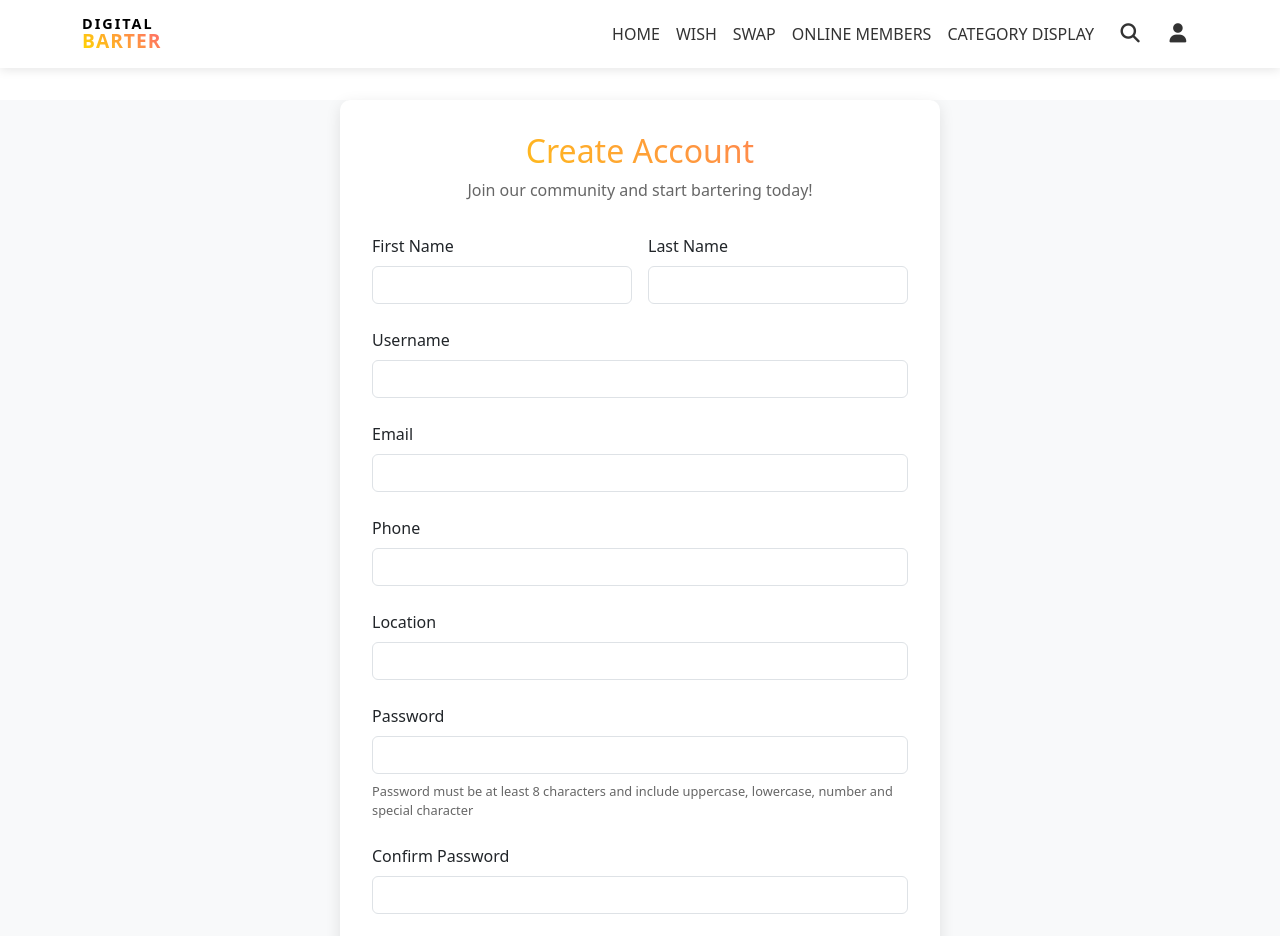
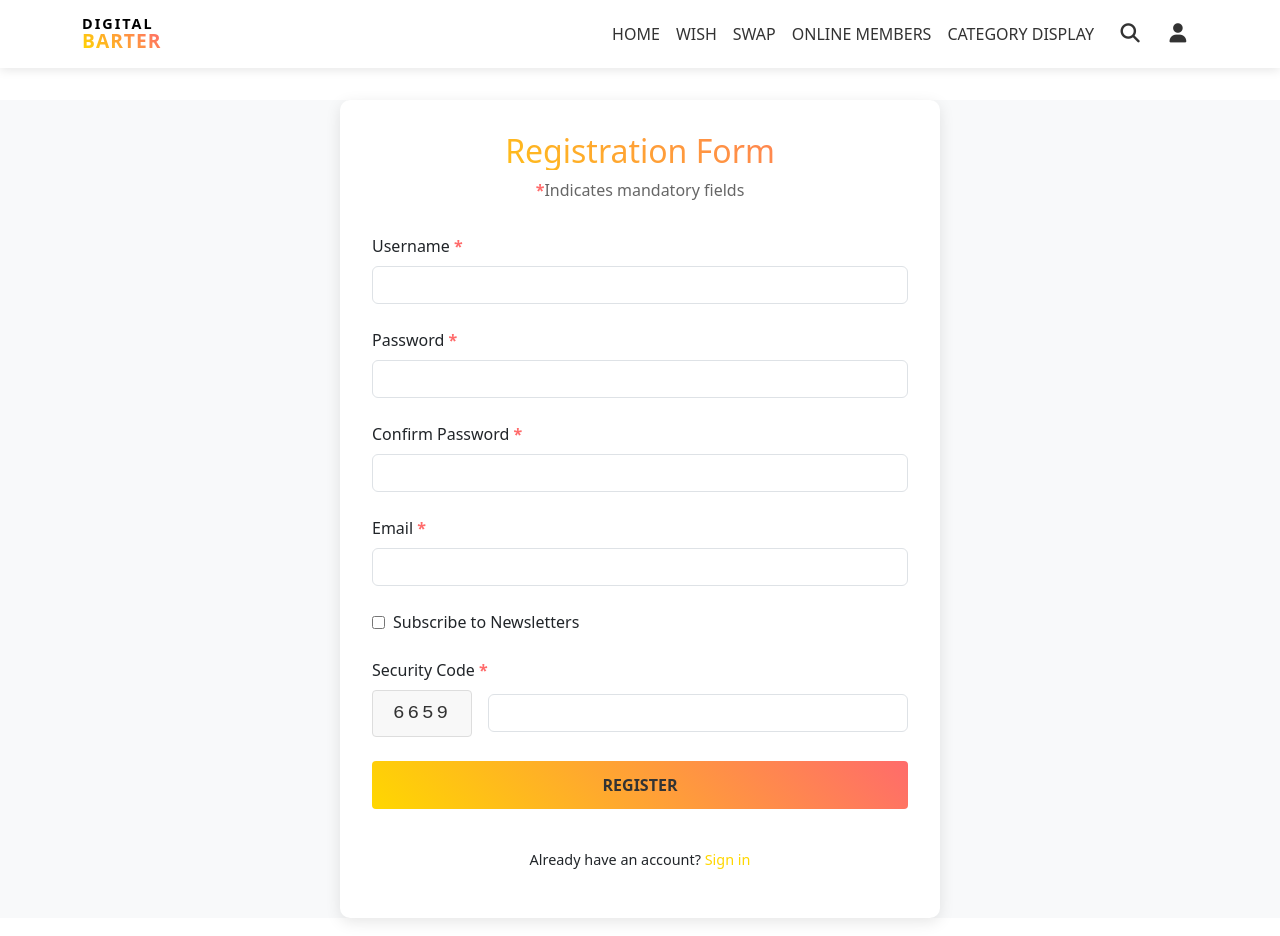
Before and after one commit to Dev-Fel254/digital-barter, a Vue app: page /auth/register in a window 1280 px wide. Shown: the top 936 px of the page. Built offline with nearby package versions, Linux system fonts and the light colour scheme.

Commit message:
Input validation

```diff
--- a/src/views/auth/RegisterView.vue
+++ b/src/views/auth/RegisterView.vue
@@ -1,45 +1,46 @@
 <template>
   <div class="register-container">
-    <h1 class="title gradient-text">Create Account</h1>
-    <p class="subtitle">Join our community and start bartering today!</p>
+    <h1 class="title gradient-text">Registration Form</h1>
+    <p class="subtitle"><span class="required-indicator">*</span>Indicates mandatory fields</p>
 
     <form @submit.prevent="register" class="register-form">
-      <div class="form-row">
-        <div class="form-group">
-          <label for="firstName">First Name</label>
-          <input
-            type="text"
-            id="firstName"
-            v-model="form.firstName"
-            class="form-control"
-            required
-          />
-        </div>
-        <div class="form-group">
-          <label for="lastName">Last Name</label>
-          <input
-            type="text"
-            id="lastName"
-            v-model="form.lastName"
-            class="form-control"
-            required
-          />
-        </div>
-      </div>
-
       <div class="form-group">
-        <label for="username">Username</label>
+        <label for="username">Username <span class="required-indicator">*</span></label>
         <input
           type="text"
           id="username"
           v-model="form.username"
           class="form-control"
           required
+          @input="validateUsername"
+        />
+        <small v-if="errors.username" class="error-text">{{ errors.username }}</small>
+      </div>
+
+      <div class="form-group">
+        <label for="password">Password <span class="required-indicator">*</span></label>
+        <input
+          type="password"
+          id="password"
+          v-model="form.password"
+          class="form-control"
+          required
         />
       </div>
 
       <div class="form-group">
-        <label for="email">Email</label>
+        <label for="confirmPassword">Confirm Password <span class="required-indicator">*</span></label>
+        <input
+          type="password"
+          id="confirmPassword"
+          v-model="form.confirmPassword"
+          class="form-control"
+          required
+        />
+      </div>
+
+      <div class="form-group">
+        <label for="email">Email <span class="required-indicator">*</span></label>
         <input
           type="email"
           id="email"
@@ -50,50 +51,31 @@
       </div>
 
       <div class="form-group">
-        <label for="phone">Phone</label>
-        <input
-          type="tel"
-          id="phone"
-          v-model="form.phone"
-          class="form-control"
-          required
-        />
+        <div class="checkbox-container">
+          <input
+            type="checkbox"
+            id="newsletter"
+            v-model="form.newsletter"
+          />
+          <label for="newsletter">Subscribe to Newsletters</label>
+        </div>
       </div>
 
       <div class="form-group">
-        <label for="location">Location</label>
-        <input
-          type="text"
-          id="location"
-          v-model="form.location"
-          class="form-control"
-          required
-        />
-      </div>
-
-      <div class="form-group">
-        <label for="password">Password</label>
-        <input
-          type="password"
-          id="password"
-          v-model="form.password"
-          class="form-control"
-          required
-        />
-        <small class="password-hint">
-          Password must be at least 8 characters and include uppercase, lowercase, number and special character
-        </small>
-      </div>
-
-      <div class="form-group">
-        <label for="confirmPassword">Confirm Password</label>
-        <input
-          type="password"
-          id="confirmPassword"
-          v-model="form.confirmPassword"
-          class="form-control"
-          required
-        />
+        <label for="securityCode">Security Code <span class="required-indicator">*</span></label>
+        <div class="security-code-container">
+          <div class="security-code-display">
+            {{ securityCode }}
+          </div>
+          <input
+            type="text"
+            id="securityCode"
+            v-model="form.enteredCode"
+            class="form-control"
+            required
+          />
+        </div>
+        <small v-if="errors.securityCode" class="error-text">{{ errors.securityCode }}</small>
       </div>
 
       <div v-if="error" class="error-message">
@@ -102,11 +84,11 @@
 
       <button type="submit" class="btn btn-primary" :disabled="loading">
         <span v-if="loading">Creating Account...</span>
-        <span v-else>Create Account</span>
+        <span v-else>REGISTER</span>
       </button>
 
       <p class="login-link">
-        Already have an account? <router-link to="/auth/login">Login</router-link>
+        Already have an account? <router-link to="/auth/login">Sign in</router-link>
       </p>
     </form>
   </div>
@@ -118,43 +100,80 @@ export default {
   data() {
     return {
       form: {
-        firstName: '',
-        lastName: '',
         username: '',
         email: '',
-        phone: '',
-        location: '',
         password: '',
-        confirmPassword: ''
+        confirmPassword: '',
+        newsletter: false,
+        enteredCode: ''
       },
+      securityCode: this.generateSecurityCode(),
       loading: false,
-      error: null
+      error: null,
+      errors: {
+        username: null,
+        securityCode: null
+      }
     }
   },
   methods: {
+    generateSecurityCode() {
+      // Generate a random 4-digit code
+      return Math.floor(1000 + Math.random() * 9000).toString();
+    },
+    validateUsername() {
+      const specialCharsRegex = /[!@#$%^&*(),.?":{}|<>]/;
+      if (specialCharsRegex.test(this.form.username)) {
+        this.errors.username = 'Username should not contain special characters';
+      } else {
+        this.errors.username = null;
+      }
+    },
     async register() {
-      if (this.form.password !== this.form.confirmPassword) {
-        this.error = 'Passwords do not match'
-        return
+      // Reset errors
+      this.error = null;
+      this.errors.securityCode = null;
+
+      // Validate username
+      this.validateUsername();
+
+      // Validate security code
+      if (this.form.enteredCode !== this.securityCode) {
+        this.errors.securityCode = 'Invalid security code';
+        return;
       }
 
-      this.loading = true
-      this.error = null
+      // Validate password match
+      if (this.form.password !== this.form.confirmPassword) {
+        this.error = 'Passwords do not match';
+        return;
+      }
+
+      // Check if there are any validation errors
+      if (this.errors.username) {
+        return;
+      }
+
+      this.loading = true;
 
       try {
-        // Remove confirmPassword as it's not needed in the API call
-        const userData = { ...this.form }
-        delete userData.confirmPassword
+        // Remove confirmPassword and enteredCode as they're not needed in the API call
+        const userData = {
+          username: this.form.username,
+          email: this.form.email,
+          password: this.form.password,
+          newsletter: this.form.newsletter
+        };
 
         // Use our temporary store implementation
-        console.log('Registration attempted with:', userData)
+        console.log('Registration attempted with:', userData);
 
         // Simulate successful registration
-        this.$router.push('/auth/login')
+        this.$router.push('/auth/login');
       } catch (error) {
-        this.error = error.message || 'Registration failed. Please try again.'
+        this.error = error.message || 'Registration failed. Please try again.';
       } finally {
-        this.loading = false
+        this.loading = false;
       }
     }
   }
@@ -183,20 +202,15 @@ export default {
   margin-bottom: 2rem;
 }
 
+.required-indicator {
+  color: #FF6B6B;
+  font-weight: bold;
+}
+
 .register-form {
   display: flex;
   flex-direction: column;
   gap: 1.5rem;
-}
-
-.form-row {
-  display: grid;
-  grid-template-columns: 1fr 1fr;
-  gap: 1rem;
-
-  @media (max-width: 576px) {
-    grid-template-columns: 1fr;
-  }
 }
 
 .form-group {
@@ -209,9 +223,38 @@ export default {
   }
 }
 
-.password-hint {
+.checkbox-container {
+  display: flex;
+  align-items: center;
+  gap: 0.5rem;
+
+  input[type="checkbox"] {
+    width: auto;
+  }
+}
+
+.security-code-container {
+  display: flex;
+  gap: 1rem;
+  align-items: center;
+}
+
+.security-code-display {
+  background-color: #f8f8f8;
+  padding: 0.5rem 1rem;
+  border-radius: 4px;
+  font-family: monospace;
+  font-size: 1.2rem;
+  letter-spacing: 3px;
+  color: #333;
+  border: 1px solid #ddd;
+  min-width: 100px;
+  text-align: center;
+}
+
+.error-text {
+  color: #FF6B6B;
   font-size: 0.8rem;
-  color: var(--text-light);
 }
 
 .error-message {
@@ -220,6 +263,26 @@ export default {
   padding: 0.75rem;
   border-radius: 4px;
   font-size: 0.9rem;
+}
+
+.btn-primary {
+  background-color: #FFD700;
+  color: #333;
+  border: none;
+  padding: 0.75rem;
+  border-radius: 4px;
+  font-weight: bold;
+  cursor: pointer;
+  transition: background-color 0.3s;
+
+  &:hover {
+    background-color: darken(#FFD700, 10%);
+  }
+
+  &:disabled {
+    background-color: #ccc;
+    cursor: not-allowed;
+  }
 }
 
 .login-link {
```
